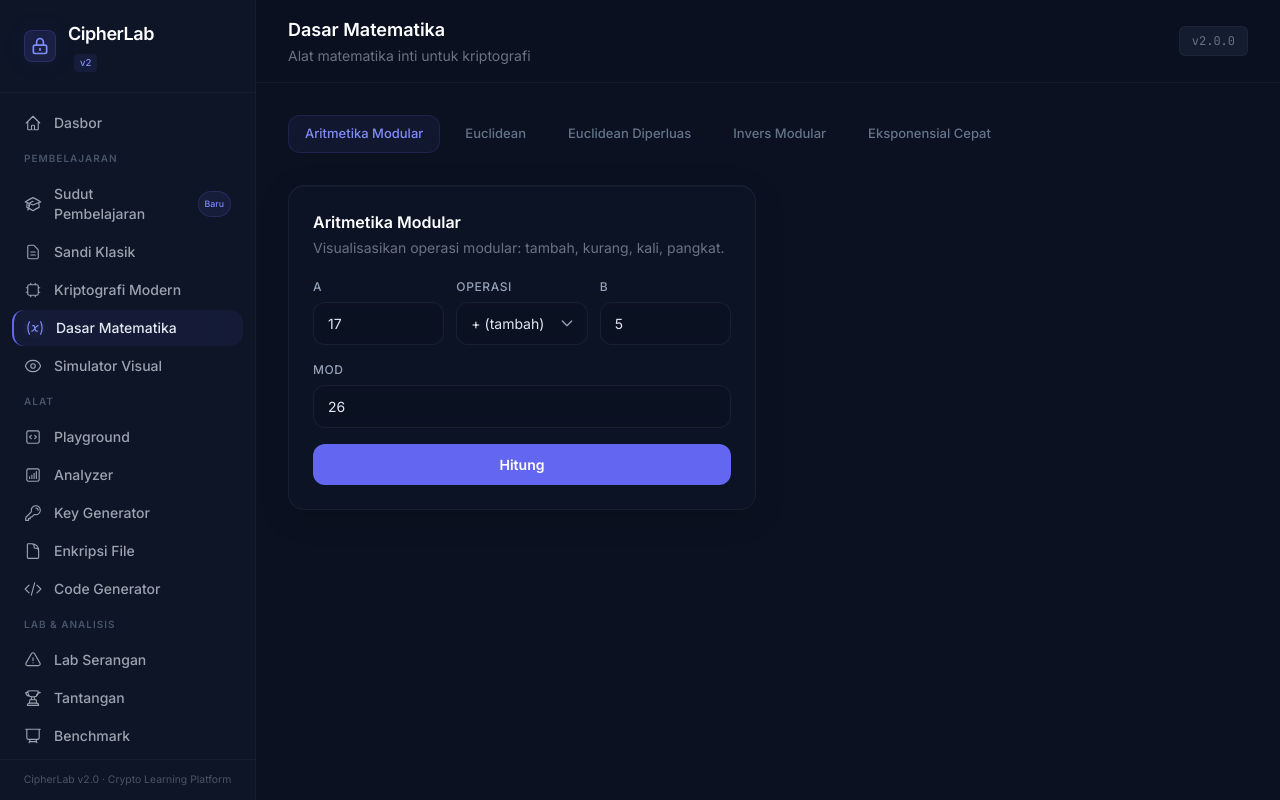
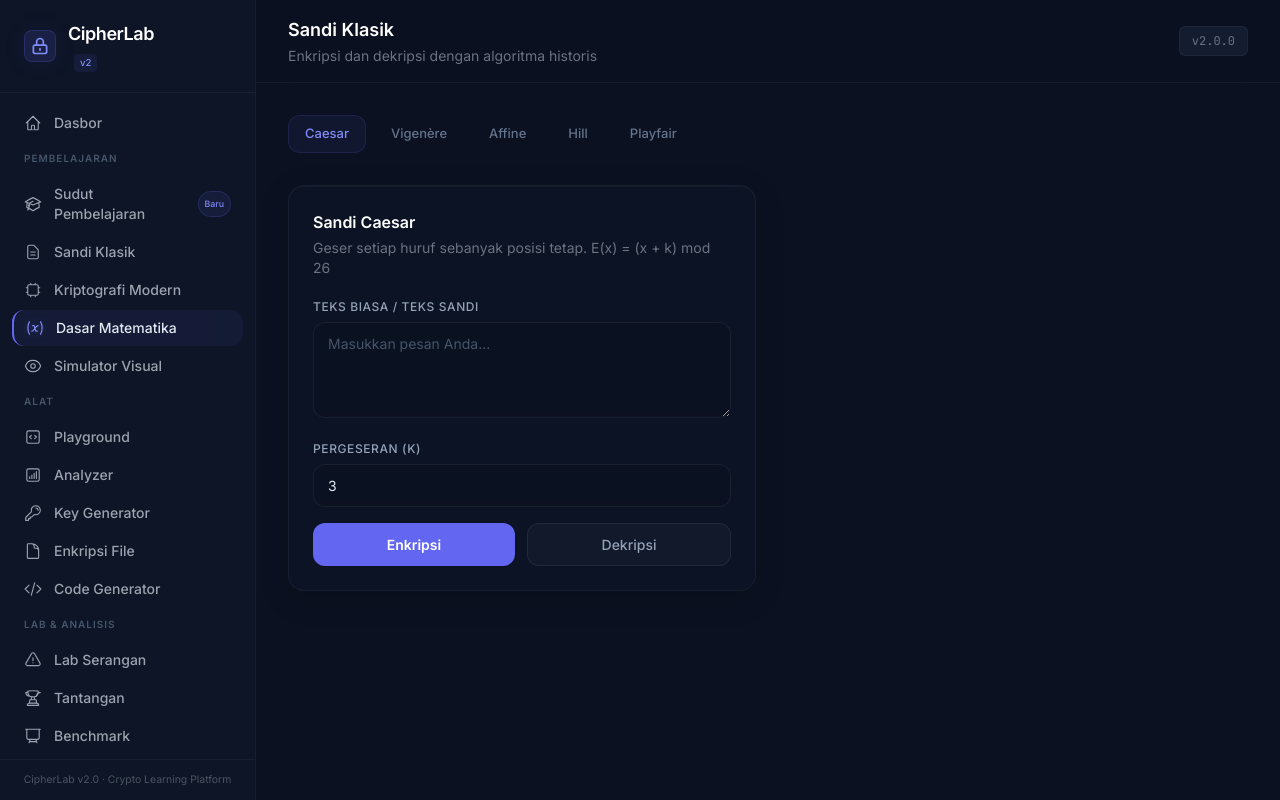
Before and after one commit to erga2904/Kriptografi, a Flask app: page /math in a window 1280 px wide. Run offline with Flask 3, Linux system fonts and the light colour scheme; some libraries are stand-ins or nearby versions.

Commit message:
Update math_tools.html

```diff
--- a/app/templates/math_tools.html
+++ b/app/templates/math_tools.html
@@ -1,288 +1,288 @@
 {% extends "base.html" %}
 
-{% block title %}Dasar Matematika — CipherLab{% endblock %}
-{% block page_title %}Dasar Matematika{% endblock %}
-{% block page_subtitle %}Alat matematika inti untuk kriptografi{% endblock %}
+{% block title %}Sandi Klasik — CipherLab{% endblock %}
+{% block page_title %}Sandi Klasik{% endblock %}
+{% block page_subtitle %}Enkripsi dan dekripsi dengan algoritma historis{% endblock %}
 
 {% block content %}
-<!-- Tabs -->
+<!-- Cipher Selector Tabs -->
 <div class="flex gap-2 mb-6 overflow-x-auto pb-2 flex-wrap">
-    <button onclick="selectMath('modular')" id="tab-modular" class="cipher-tab active">Aritmetika Modular</button>
-    <button onclick="selectMath('euclidean')" id="tab-euclidean" class="cipher-tab">Euclidean</button>
-    <button onclick="selectMath('ext-euclidean')" id="tab-ext-euclidean" class="cipher-tab">Euclidean Diperluas</button>
-    <button onclick="selectMath('mod-inverse')" id="tab-mod-inverse" class="cipher-tab">Invers Modular</button>
-    <button onclick="selectMath('fast-exp')" id="tab-fast-exp" class="cipher-tab">Eksponensial Cepat</button>
+    <button onclick="selectCipher('caesar')" id="tab-caesar" class="cipher-tab active">Caesar</button>
+    <button onclick="selectCipher('vigenere')" id="tab-vigenere" class="cipher-tab">Vigenère</button>
+    <button onclick="selectCipher('affine')" id="tab-affine" class="cipher-tab">Affine</button>
+    <button onclick="selectCipher('hill')" id="tab-hill" class="cipher-tab">Hill</button>
+    <button onclick="selectCipher('playfair')" id="tab-playfair" class="cipher-tab">Playfair</button>
 </div>
 
-<!-- ═══════════════ MODULAR ARITHMETIC ═══════════════ -->
-<div id="panel-modular" class="math-panel">
+<!-- ═══════════════ CAESAR ═══════════════ -->
+<div id="panel-caesar" class="cipher-panel">
     <div class="grid grid-cols-1 lg:grid-cols-2 gap-6">
         <div class="card-base p-6">
-            <h3 class="text-white font-semibold mb-1">Aritmetika Modular</h3>
-            <p class="text-sm text-gray-500 mb-5">Visualisasikan operasi modular: tambah, kurang, kali, pangkat.</p>
+            <h3 class="text-white font-semibold mb-1">Sandi Caesar</h3>
+            <p class="text-sm text-gray-500 mb-5">Geser setiap huruf sebanyak posisi tetap. E(x) = (x + k) mod 26</p>
             <div class="space-y-4">
-                <div class="grid grid-cols-3 gap-3">
-                    <div><label class="label">a</label><input type="number" id="mod-a" class="input-field" value="17"></div>
-                    <div>
-                        <label class="label">Operasi</label>
-                        <select id="mod-op" class="input-field">
-                            <option value="add">+ (tambah)</option>
-                            <option value="subtract">− (kurang)</option>
-                            <option value="multiply">× (kali)</option>
-                            <option value="power">^ (pangkat)</option>
-                        </select>
-                    </div>
-                    <div><label class="label">b</label><input type="number" id="mod-b" class="input-field" value="5"></div>
+                <div>
+                    <label class="label">Teks Biasa / Teks Sandi</label>
+                    <textarea id="caesar-text" class="input-field h-24" placeholder="Masukkan pesan Anda..."></textarea>
                 </div>
                 <div>
-                    <label class="label">mod</label>
-                    <input type="number" id="mod-m" class="input-field" value="26">
+                    <label class="label">Pergeseran (k)</label>
+                    <input type="number" id="caesar-shift" class="input-field" value="3" min="0" max="25">
                 </div>
-                <button onclick="runMath('modular')" class="btn-primary w-full">Hitung</button>
+                <div class="flex gap-3">
+                    <button onclick="runCipher('caesar','encrypt')" class="btn-primary flex-1">Enkripsi</button>
+                    <button onclick="runCipher('caesar','decrypt')" class="btn-ghost flex-1">Dekripsi</button>
+                </div>
             </div>
         </div>
-        <div id="result-modular" class="card-base p-6 hidden">
+        <div id="result-caesar" class="card-base p-6 hidden">
             <h3 class="text-white font-semibold mb-4">Hasil</h3>
-            <div id="result-modular-content"></div>
+            <div id="result-caesar-content"></div>
         </div>
     </div>
 </div>
 
-<!-- ═══════════════ EUCLIDEAN ═══════════════ -->
-<div id="panel-euclidean" class="math-panel hidden">
+<!-- ═══════════════ VIGENERE ═══════════════ -->
+<div id="panel-vigenere" class="cipher-panel hidden">
     <div class="grid grid-cols-1 lg:grid-cols-2 gap-6">
         <div class="card-base p-6">
-            <h3 class="text-white font-semibold mb-1">Algoritma Euclidean</h3>
-            <p class="text-sm text-gray-500 mb-5">Hitung FPB dengan pembagian langkah demi langkah.</p>
+            <h3 class="text-white font-semibold mb-1">Sandi Vigenère</h3>
+            <p class="text-sm text-gray-500 mb-5">Substitusi polialfabetik menggunakan kata kunci. E(pᵢ) = (pᵢ + kᵢ) mod 26</p>
             <div class="space-y-4">
-                <div class="grid grid-cols-2 gap-3">
-                    <div><label class="label">a</label><input type="number" id="euc-a" class="input-field" value="252"></div>
-                    <div><label class="label">b</label><input type="number" id="euc-b" class="input-field" value="198"></div>
+                <div>
+                    <label class="label">Teks Biasa / Teks Sandi</label>
+                    <textarea id="vigenere-text" class="input-field h-24" placeholder="Masukkan pesan Anda..."></textarea>
                 </div>
-                <button onclick="runMath('euclidean')" class="btn-primary w-full">Hitung FPB</button>
+                <div>
+                    <label class="label">Kunci (huruf saja)</label>
+                    <input type="text" id="vigenere-key" class="input-field" placeholder="RAHASIA">
+                </div>
+                <div class="flex gap-3">
+                    <button onclick="runCipher('vigenere','encrypt')" class="btn-primary flex-1">Enkripsi</button>
+                    <button onclick="runCipher('vigenere','decrypt')" class="btn-ghost flex-1">Dekripsi</button>
+                </div>
             </div>
         </div>
-        <div id="result-euclidean" class="card-base p-6 hidden">
+        <div id="result-vigenere" class="card-base p-6 hidden">
             <h3 class="text-white font-semibold mb-4">Hasil</h3>
-            <div id="result-euclidean-content"></div>
+            <div id="result-vigenere-content"></div>
         </div>
     </div>
 </div>
 
-<!-- ═══════════════ EXTENDED EUCLIDEAN ═══════════════ -->
-<div id="panel-ext-euclidean" class="math-panel hidden">
+<!-- ═══════════════ AFFINE ═══════════════ -->
+<div id="panel-affine" class="cipher-panel hidden">
     <div class="grid grid-cols-1 lg:grid-cols-2 gap-6">
         <div class="card-base p-6">
-            <h3 class="text-white font-semibold mb-1">Algoritma Euclidean Diperluas</h3>
-            <p class="text-sm text-gray-500 mb-5">Cari x, y sehingga ax + by = fpb(a, b).</p>
+            <h3 class="text-white font-semibold mb-1">Sandi Affine</h3>
+            <p class="text-sm text-gray-500 mb-5">E(x) = (ax + b) mod 26 di mana gcd(a, 26) = 1</p>
             <div class="space-y-4">
+                <div>
+                    <label class="label">Teks Biasa / Teks Sandi</label>
+                    <textarea id="affine-text" class="input-field h-24" placeholder="Masukkan pesan Anda..."></textarea>
+                </div>
                 <div class="grid grid-cols-2 gap-3">
-                    <div><label class="label">a</label><input type="number" id="ext-a" class="input-field" value="35"></div>
-                    <div><label class="label">b</label><input type="number" id="ext-b" class="input-field" value="15"></div>
+                    <div>
+                        <label class="label">a (koprima dengan 26)</label>
+                        <input type="number" id="affine-a" class="input-field" value="5">
+                    </div>
+                    <div>
+                        <label class="label">b</label>
+                        <input type="number" id="affine-b" class="input-field" value="8">
+                    </div>
                 </div>
-                <button onclick="runMath('ext-euclidean')" class="btn-primary w-full">Hitung</button>
+                <div class="flex gap-3">
+                    <button onclick="runCipher('affine','encrypt')" class="btn-primary flex-1">Enkripsi</button>
+                    <button onclick="runCipher('affine','decrypt')" class="btn-ghost flex-1">Dekripsi</button>
+                </div>
             </div>
         </div>
-        <div id="result-ext-euclidean" class="card-base p-6 hidden">
-            <h3 class="text-white font-semibold mb-4">Result</h3>
-            <div id="result-ext-euclidean-content"></div>
+        <div id="result-affine" class="card-base p-6 hidden">
+            <h3 class="text-white font-semibold mb-4">Hasil</h3>
+            <div id="result-affine-content"></div>
         </div>
     </div>
 </div>
 
-<!-- ═══════════════ MODULAR INVERSE ═══════════════ -->
-<div id="panel-mod-inverse" class="math-panel hidden">
+<!-- ═══════════════ HILL ═══════════════ -->
+<div id="panel-hill" class="cipher-panel hidden">
     <div class="grid grid-cols-1 lg:grid-cols-2 gap-6">
         <div class="card-base p-6">
-            <h3 class="text-white font-semibold mb-1">Modular Inverse</h3>
-            <p class="text-sm text-gray-500 mb-5">Find a⁻¹ mod m such that a · a⁻¹ ≡ 1 (mod m).</p>
+            <h3 class="text-white font-semibold mb-1">Sandi Hill</h3>
+            <p class="text-sm text-gray-500 mb-5">Perkalian matriks modulo 26. C = K · P mod 26</p>
             <div class="space-y-4">
-                <div class="grid grid-cols-2 gap-3">
-                    <div><label class="label">a</label><input type="number" id="inv-a" class="input-field" value="7"></div>
-                    <div><label class="label">m</label><input type="number" id="inv-m" class="input-field" value="26"></div>
+                <div>
+                    <label class="label">Teks Biasa / Teks Sandi</label>
+                    <textarea id="hill-text" class="input-field h-24" placeholder="Masukkan pesan (huruf saja)..."></textarea>
                 </div>
-                <button onclick="runMath('mod-inverse')" class="btn-primary w-full">Find Inverse</button>
+                <div>
+                    <label class="label">Matriks Kunci (2×2, pisahkan dengan koma)</label>
+                    <input type="text" id="hill-key" class="input-field font-mono" placeholder="6,24,1;13,16,10;20,17,15" value="3,3;2,5">
+                    <p class="text-xs text-gray-500 mt-1">Format: baris1_a,baris1_b;baris2_a,baris2_b (misal 3,3;2,5 untuk 2×2)</p>
+                </div>
+                <div class="flex gap-3">
+                    <button onclick="runCipher('hill','encrypt')" class="btn-primary flex-1">Enkripsi</button>
+                    <button onclick="runCipher('hill','decrypt')" class="btn-ghost flex-1">Dekripsi</button>
+                </div>
             </div>
         </div>
-        <div id="result-mod-inverse" class="card-base p-6 hidden">
-            <h3 class="text-white font-semibold mb-4">Result</h3>
-            <div id="result-mod-inverse-content"></div>
+        <div id="result-hill" class="card-base p-6 hidden">
+            <h3 class="text-white font-semibold mb-4">Hasil</h3>
+            <div id="result-hill-content"></div>
         </div>
     </div>
 </div>
 
-<!-- ═══════════════ FAST EXPONENTIATION ═══════════════ -->
-<div id="panel-fast-exp" class="math-panel hidden">
+<!-- ═══════════════ PLAYFAIR ═══════════════ -->
+<div id="panel-playfair" class="cipher-panel hidden">
     <div class="grid grid-cols-1 lg:grid-cols-2 gap-6">
         <div class="card-base p-6">
-            <h3 class="text-white font-semibold mb-1">Fast Exponentiation</h3>
-            <p class="text-sm text-gray-500 mb-5">Square-and-multiply method for computing base^exp mod m efficiently.</p>
+            <h3 class="text-white font-semibold mb-1">Sandi Playfair</h3>
+            <p class="text-sm text-gray-500 mb-5">Substitusi digraf menggunakan kotak Polybius 5×5.</p>
             <div class="space-y-4">
-                <div class="grid grid-cols-3 gap-3">
-                    <div><label class="label">Base</label><input type="number" id="fexp-base" class="input-field" value="7"></div>
-                    <div><label class="label">Exponent</label><input type="number" id="fexp-exp" class="input-field" value="560"></div>
-                    <div><label class="label">Mod</label><input type="number" id="fexp-mod" class="input-field" value="561"></div>
+                <div>
+                    <label class="label">Teks Biasa / Teks Sandi</label>
+                    <textarea id="playfair-text" class="input-field h-24" placeholder="Masukkan pesan Anda..."></textarea>
                 </div>
-                <button onclick="runMath('fast-exp')" class="btn-primary w-full">Compute</button>
+                <div>
+                    <label class="label">Kunci</label>
+                    <input type="text" id="playfair-key" class="input-field" placeholder="MONARCHY">
+                </div>
+                <div class="flex gap-3">
+                    <button onclick="runCipher('playfair','encrypt')" class="btn-primary flex-1">Enkripsi</button>
+                    <button onclick="runCipher('playfair','decrypt')" class="btn-ghost flex-1">Dekripsi</button>
+                </div>
             </div>
         </div>
-        <div id="result-fast-exp" class="card-base p-6 hidden">
-            <h3 class="text-white font-semibold mb-4">Result</h3>
-            <div id="result-fast-exp-content"></div>
+        <div id="result-playfair" class="card-base p-6 hidden">
+            <h3 class="text-white font-semibold mb-4">Hasil</h3>
+            <div id="result-playfair-content"></div>
         </div>
     </div>
 </div>
 
 <script>
-const MATH_PANELS = ['modular','euclidean','ext-euclidean','mod-inverse','fast-exp'];
+const CIPHERS = ['caesar','vigenere','affine','hill','playfair'];
 
-function selectMath(name) {
-    MATH_PANELS.forEach(m => {
-        document.getElementById('panel-' + m).classList.toggle('hidden', m !== name);
-        document.getElementById('tab-' + m).classList.toggle('active', m === name);
+function selectCipher(name) {
+    CIPHERS.forEach(c => {
+        document.getElementById('panel-' + c).classList.toggle('hidden', c !== name);
+        document.getElementById('tab-' + c).classList.toggle('active', c === name);
     });
 }
 
-async function runMath(panel) {
-    const btn = event.target; btn.classList.add('loading'); btn.disabled = true;
-    let url, body;
+function parseHillKey(str) {
+    return str.split(';').map(row => row.split(',').map(Number));
+}
 
-    switch(panel) {
-        case 'modular':
-            url = '/api/math/modular';
-            body = {
-                a: parseInt(document.getElementById('mod-a').value),
-                b: parseInt(document.getElementById('mod-b').value),
-                mod: parseInt(document.getElementById('mod-m').value),
-                operation: document.getElementById('mod-op').value
-            };
+async function runCipher(cipher, mode) {
+    const btn = event.target;
+    btn.classList.add('loading');
+    btn.disabled = true;
+
+    let body = { mode };
+    switch(cipher) {
+        case 'caesar':
+            body.text = document.getElementById('caesar-text').value;
+            body.shift = parseInt(document.getElementById('caesar-shift').value);
             break;
-        case 'euclidean':
-            url = '/api/math/euclidean';
-            body = {
-                a: parseInt(document.getElementById('euc-a').value),
-                b: parseInt(document.getElementById('euc-b').value)
-            };
+        case 'vigenere':
+            body.text = document.getElementById('vigenere-text').value;
+            body.key = document.getElementById('vigenere-key').value;
             break;
-        case 'ext-euclidean':
-            url = '/api/math/extended-euclidean';
-            body = {
-                a: parseInt(document.getElementById('ext-a').value),
-                b: parseInt(document.getElementById('ext-b').value)
-            };
+        case 'affine':
+            body.text = document.getElementById('affine-text').value;
+            body.a = parseInt(document.getElementById('affine-a').value);
+            body.b = parseInt(document.getElementById('affine-b').value);
             break;
-        case 'mod-inverse':
-            url = '/api/math/mod-inverse';
-            body = {
-                a: parseInt(document.getElementById('inv-a').value),
-                m: parseInt(document.getElementById('inv-m').value)
-            };
+        case 'hill':
+            body.text = document.getElementById('hill-text').value;
+            body.key_matrix = parseHillKey(document.getElementById('hill-key').value);
             break;
-        case 'fast-exp':
-            url = '/api/math/fast-exp';
-            body = {
-                base: parseInt(document.getElementById('fexp-base').value),
-                exp: parseInt(document.getElementById('fexp-exp').value),
-                mod: parseInt(document.getElementById('fexp-mod').value)
-            };
+        case 'playfair':
+            body.text = document.getElementById('playfair-text').value;
+            body.key = document.getElementById('playfair-key').value;
             break;
     }
 
     try {
-        const res = await fetch(url, {
+        const res = await fetch('/api/classical/' + cipher, {
             method: 'POST',
             headers: { 'Content-Type': 'application/json' },
             body: JSON.stringify(body)
         });
         const data = await res.json();
-        renderMathResult(panel, data);
-        document.getElementById('result-' + panel).classList.remove('hidden');
-        document.getElementById('result-' + panel).classList.add('animate-slide-up');
+        if (data.error) {
+            showError('result-' + cipher + '-content', data.error);
+        } else {
+            renderClassicalResult(cipher, data);
+        }
+        document.getElementById('result-' + cipher).classList.remove('hidden');
+        document.getElementById('result-' + cipher).classList.add('animate-slide-up');
     } catch(e) {
-        document.getElementById('result-' + panel + '-content').innerHTML =
-            `<div class="text-red-400 text-sm">${e.message}</div>`;
-        document.getElementById('result-' + panel).classList.remove('hidden');
+        showError('result-' + cipher + '-content', 'Request failed: ' + e.message);
+        document.getElementById('result-' + cipher).classList.remove('hidden');
     } finally {
-        btn.classList.remove('loading'); btn.disabled = false;
+        btn.classList.remove('loading');
+        btn.disabled = false;
     }
 }
 
-function renderMathResult(panel, data) {
-    const el = document.getElementById('result-' + panel + '-content');
-    if (data.error) { el.innerHTML = `<div class="text-red-400 text-sm">${data.error}</div>`; return; }
+function showError(id, msg) {
+    document.getElementById(id).innerHTML = `<div class="text-red-400 text-sm">${msg}</div>`;
+}
 
+function renderClassicalResult(cipher, data) {
+    const container = document.getElementById('result-' + cipher + '-content');
     let html = '';
 
-    // Main result
-    if (data.result !== undefined) {
-        html += `<div class="mb-4"><span class="label">Result</span>
-            <div class="text-2xl font-bold text-accent-light font-mono">${data.result}</div></div>`;
-    }
-    if (data.gcd !== undefined) {
-        html += `<div class="mb-4"><span class="label">GCD</span>
-            <div class="text-2xl font-bold text-accent-light font-mono">${data.gcd}</div></div>`;
-    }
-    if (data.inverse !== undefined) {
-        html += `<div class="mb-4"><span class="label">Inverse</span>
-            <div class="text-2xl font-bold text-accent-light font-mono">${data.inverse}</div></div>`;
-    }
-    if (data.exists === false) {
-        html += `<div class="text-red-400 text-sm mb-4">${data.reason}</div>`;
-    }
-    if (data.x !== undefined && data.y !== undefined) {
-        html += `<div class="grid grid-cols-2 gap-3 mb-4">
-            <div class="bg-surface-900 p-3 rounded border border-border-subtle text-center">
-                <div class="text-xs text-gray-500">x</div><div class="font-mono text-white">${data.x}</div>
-            </div>
-            <div class="bg-surface-900 p-3 rounded border border-border-subtle text-center">
-                <div class="text-xs text-gray-500">y</div><div class="font-mono text-white">${data.y}</div>
-            </div>
+    // Output
+    html += `<div class="mb-4">
+        <span class="label">Keluaran</span>
+        <div class="font-mono text-accent-light bg-surface-900 p-3 rounded-lg border border-border-subtle text-sm break-all select-all">${escapeHtml(data.output)}</div>
+    </div>`;
+
+    // Math formula
+    if (data.math) {
+        html += `<div class="mb-4">
+            <span class="label">Rumus</span>
+            <div class="font-mono text-sm text-gray-300 bg-surface-900 p-3 rounded-lg border border-border-subtle break-all">${escapeHtml(data.math)}</div>
         </div>`;
     }
 
-    // Math formula
-    if (data.math) {
-        html += `<div class="mb-4"><span class="label">Formula</span>
-            <div class="font-mono text-sm text-gray-300 bg-surface-900 p-3 rounded-lg border border-border-subtle break-all">${escapeHtml(data.math)}</div></div>`;
+    // Playfair matrix
+    if (cipher === 'playfair' && data.matrix) {
+        html += `<div class="mb-4"><span class="label">Matriks 5×5</span><div class="grid grid-cols-5 gap-1 max-w-[200px]">`;
+        data.matrix.forEach(row => {
+            row.forEach(ch => {
+                html += `<div class="w-9 h-9 flex items-center justify-center bg-surface-900 border border-border-subtle rounded text-sm font-mono text-accent-light">${ch}</div>`;
+            });
+        });
+        html += `</div></div>`;
     }
 
-    // Verification
-    if (data.verification) {
-        html += `<div class="mb-4"><span class="label">Verification</span>
-            <div class="font-mono text-xs text-green-400 bg-surface-900 p-2 rounded border border-border-subtle">${escapeHtml(data.verification)}</div></div>`;
+    // Steps (collapsible)
+    if (data.steps && data.steps.length > 0) {
+        html += `<details class="mt-4">
+            <summary class="cursor-pointer text-sm text-gray-400 hover:text-gray-200 transition-colors select-none">
+                Tampilkan ${data.steps.length} langkah
+            </summary>
+            <div class="mt-3 space-y-2 max-h-64 overflow-y-auto pr-2">`;
+        data.steps.forEach((step, i) => {
+            html += `<div class="flex items-start gap-3 text-xs font-mono bg-surface-900 p-2.5 rounded border border-border-subtle">
+                <span class="text-gray-500 flex-shrink-0 w-6">${i}</span>
+                <span class="text-gray-300">${escapeHtml(step.formula || step.rule || JSON.stringify(step))}</span>
+                <span class="text-accent-light ml-auto flex-shrink-0">${escapeHtml(step.result || '')}</span>
+            </div>`;
+        });
+        html += `</div></details>`;
     }
 
-    // Binary representation for fast exp
-    if (data.binary_exponent) {
-        html += `<div class="mb-4"><span class="label">Binary Exponent</span>
-            <div class="font-mono text-sm text-gray-300 bg-surface-900 p-2 rounded border border-border-subtle tracking-wider break-all">${data.binary_exponent.split('').map((b,i) => `<span class="${b==='1' ? 'text-accent-light' : 'text-gray-500'}">${b}</span>`).join('')}</div></div>`;
-    }
-
-    // Steps
-    if (data.steps && data.steps.length > 0) {
-        html += `<details class="mt-3"><summary class="cursor-pointer text-sm text-gray-400 hover:text-gray-200 transition-colors select-none">Show ${data.steps.length} step(s)</summary>
-            <div class="mt-3 overflow-x-auto">
-            <table class="w-full text-xs font-mono"><thead><tr class="text-gray-500 border-b border-border-subtle">`;
-
-        // Determine columns from first step
-        const keys = Object.keys(data.steps[0]);
-        keys.forEach(k => { html += `<th class="text-left p-2">${k}</th>`; });
-        html += `</tr></thead><tbody>`;
-        data.steps.forEach(step => {
-            html += `<tr class="border-b border-border-subtle hover:bg-surface-700/30">`;
-            keys.forEach(k => {
-                const v = step[k];
-                html += `<td class="p-2 text-gray-300">${typeof v === 'object' ? JSON.stringify(v) : escapeHtml(String(v))}</td>`;
-            });
-            html += `</tr>`;
-        });
-        html += `</tbody></table></div></details>`;
-    }
-
-    el.innerHTML = html;
+    container.innerHTML = html;
 }
 
 function escapeHtml(str) {
+    if (typeof str !== 'string') str = String(str);
     const div = document.createElement('div');
     div.textContent = str;
     return div.innerHTML;
```
